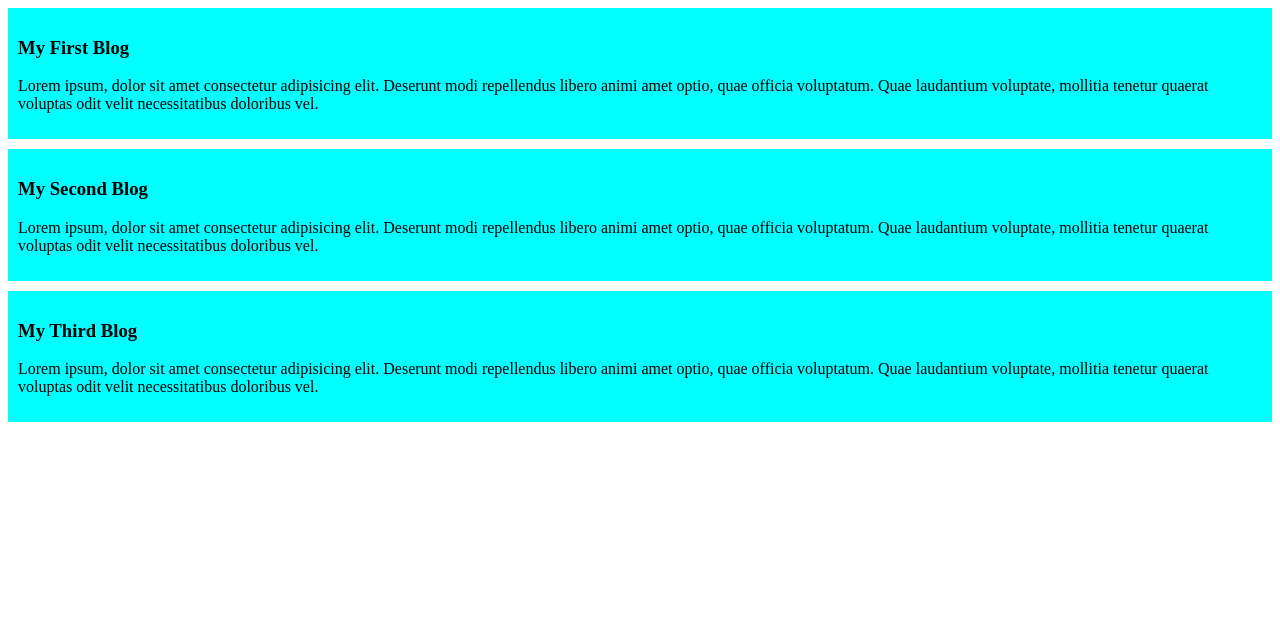
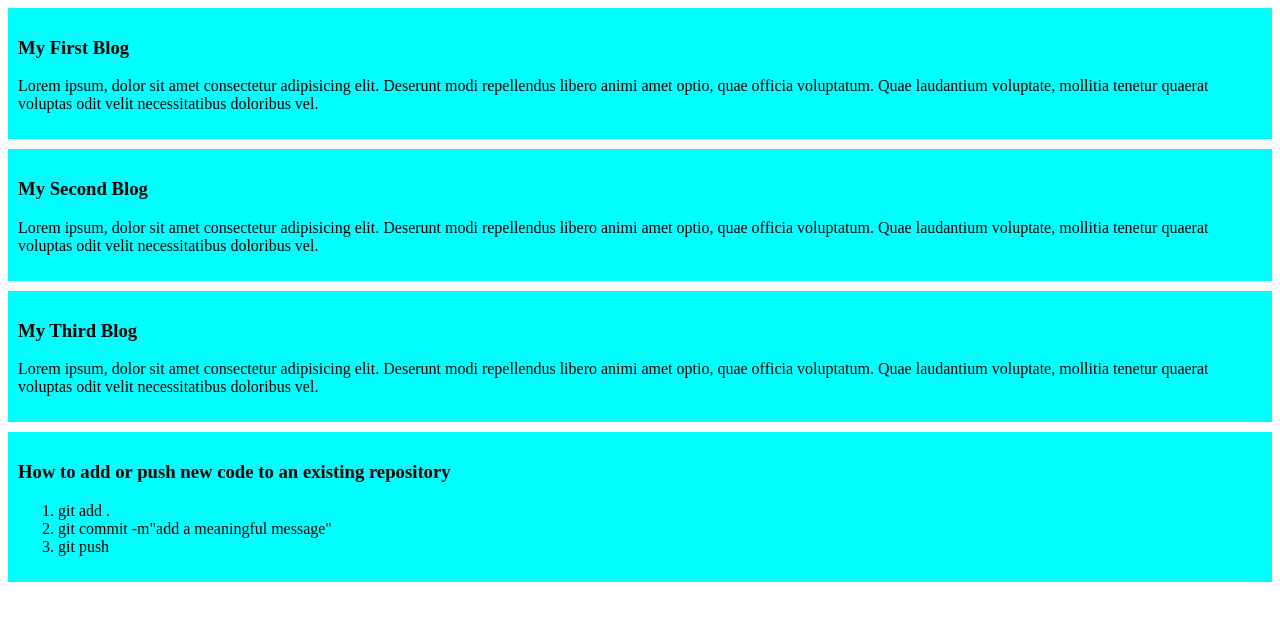
Before and after one commit to Sidd2013/my-simple-website, a plain HTML site: page index.html in a window 1280 px wide. Drawn offline with Linux system fonts and the light colour scheme.

Commit message:
added a list

```diff
--- a/index.html
+++ b/index.html
@@ -28,5 +28,13 @@
             Quae laudantium voluptate, mollitia tenetur quaerat
             voluptas odit velit necessitatibus doloribus vel.</p>
     </div>
+    <div>
+        <h3>How to add or push new code to an existing repository</h3>
+        <ol>
+            <li>git add .</li>
+            <li>git commit -m"add a meaningful message"</li>
+            <li>git push</li>
+        </ol>
+    </div>
 </body>
 </html>
```
